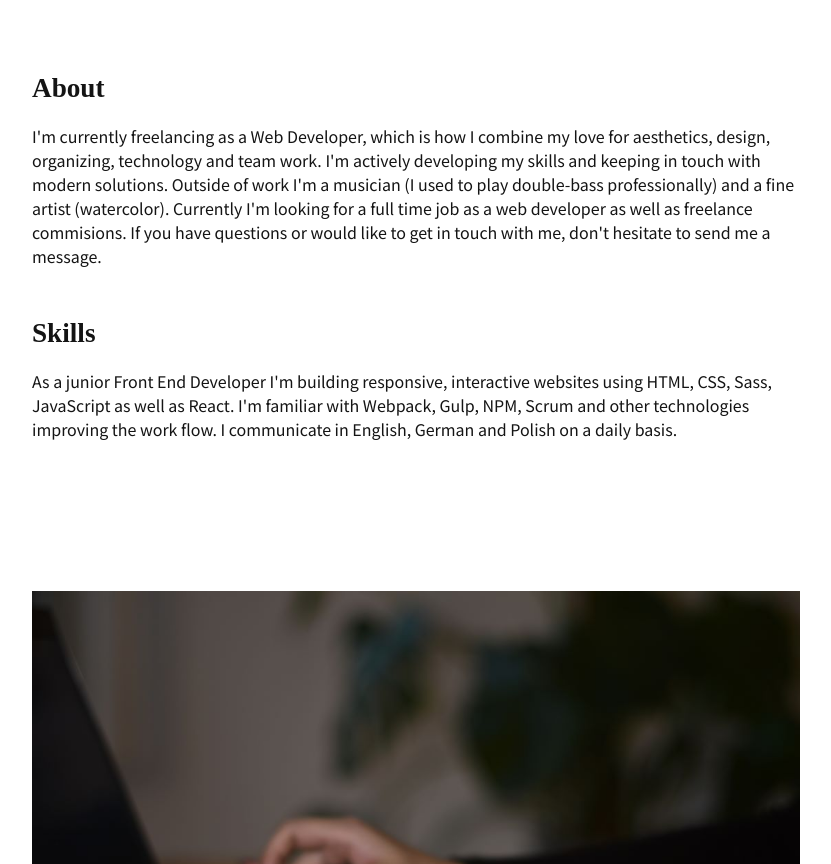
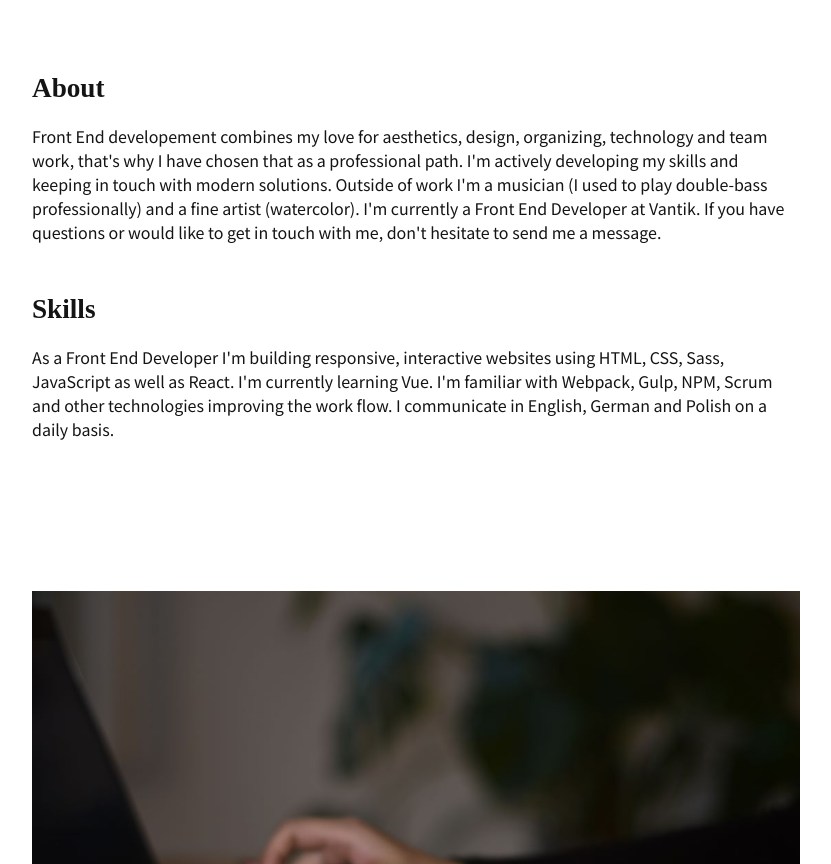
Before and after one commit to jipawlik/portfolio-page, a React (Create React App) app: page /#/ in a window 1280 px wide. Shown: the part 940-1804 px from the top of the page, without its empty margins (224-1055 px from the left). Built offline with nearby package versions, Linux system fonts and the light colour scheme; a web font is replaced by a local one.

Commit message:
homepage edit

```diff
--- a/src/components/Homepage.js
+++ b/src/components/Homepage.js
@@ -18,22 +18,22 @@ const Homepage = () => {
         <div className="about__bio">
           <h2>About</h2>
           <p>
-            I'm currently freelancing as a Web Developer, which is how I combine
-            my love for aesthetics, design, organizing, technology and team
-            work. I'm actively developing my skills and keeping in touch with
-            modern solutions. Outside of work I'm a musician (I used to play
-            double-bass professionally) and a fine artist (watercolor).
-            Currently I'm looking for a full time job as a web developer as well
-            as freelance commisions. If you have questions or would like to get
-            in touch with me, don't hesitate to send me a message.
+            Front End developement combines my love for aesthetics, design,
+            organizing, technology and team work, that's why I have chosen that
+            as a professional path. I'm actively developing my skills and
+            keeping in touch with modern solutions. Outside of work I'm a
+            musician (I used to play double-bass professionally) and a fine
+            artist (watercolor). I'm currently a Front End Developer at Vantik.
+            If you have questions or would like to get in touch with me, don't
+            hesitate to send me a message.
           </p>
           <h3>Skills</h3>
           <p>
-            As a junior Front End Developer I'm building responsive, interactive
+            As a Front End Developer I'm building responsive, interactive
             websites using HTML, CSS, Sass, JavaScript as well as React. I'm
-            familiar with Webpack, Gulp, NPM, Scrum and other technologies
-            improving the work flow. I communicate in English, German and Polish
-            on a daily basis.
+            currently learning Vue. I'm familiar with Webpack, Gulp, NPM, Scrum
+            and other technologies improving the work flow. I communicate in
+            English, German and Polish on a daily basis.
           </p>
         </div>
       </article>
```
Also changed, not shown: 1 other file (tests, documents, lock files or other folders).
